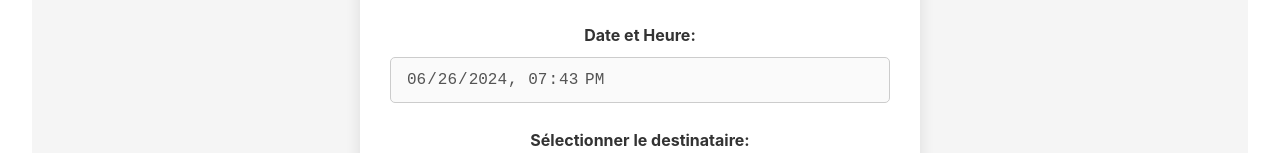
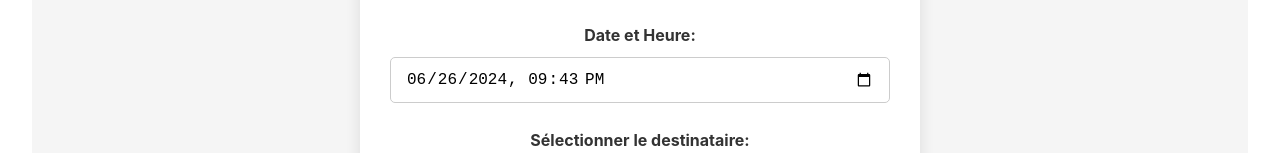
Before and after one commit to yacine977/frontend-gestion-projet, a React (Vite) app: page /send-message in a window 1280 px wide. Shown: the part 414-567 px from the top of the page. Built offline with nearby package versions, Linux system fonts and the light colour scheme; no server answers.

Commit message:
Intégration de l'enregistrement et de l'affichage de l'heure locale à Bruxelles lors de l'envoi d'un message

```diff
--- a/package.json
+++ b/package.json
@@ -19,6 +19,7 @@
     "@mui/material": "^5.15.20",
     "firebase": "^10.12.2",
     "moment": "^2.30.1",
+    "moment-timezone": "^0.5.45",
     "react": "^18.2.0",
     "react-bootstrap": "^2.10.2",
     "react-dom": "^18.2.0",
--- a/src/composants/NotificationsUtilisateur.jsx
+++ b/src/composants/NotificationsUtilisateur.jsx
@@ -1,5 +1,6 @@
 import React, { useEffect, useState } from "react";
 import moment from 'moment';
+import 'moment/locale/fr';
 import '../styles/NotificationsUtilisateur.css';
 
 function NotificationsUtilisateur() {
@@ -65,7 +66,7 @@ function NotificationsUtilisateur() {
           <div key={notification.id} className={`notification ${notification.isNew ? 'new' : ''}`}>
             <p>{notification.message}</p>
             <p className="notification-date">
-              Date: {moment(notification.dateHeure).locale('fr').format('LLLL')}
+              Date: {moment(notification.dateHeure).subtract(10, 'hours').add(1, 'day').locale('fr').format('LLLL')}
             </p>
             {notification.isNew && (
               <button
--- a/src/composants/SendMessageForm.jsx
+++ b/src/composants/SendMessageForm.jsx
@@ -4,7 +4,10 @@ import '../styles/SendMessageForm.css'; // Assurez-vous d'ajouter ce fichier CSS
 
 function SendMessageForm() {
   const [message, setMessage] = useState('');
-  const [dateHeure, setDateHeure] = useState(() => new Date().toISOString().slice(0, 16)); // Initialiser avec la date et heure locale
+  const [dateHeure, setDateHeure] = useState(() => {
+    const now = new Date();
+    return now.toLocaleString('sv', { timeZone: 'Europe/Brussels' }).slice(0, 16);
+  });
   const [utilisateurId, setUtilisateurId] = useState('');
   const [users, setUsers] = useState([]); // État pour stocker la liste des utilisateurs
   const navigate = useNavigate();
@@ -32,7 +35,7 @@ function SendMessageForm() {
     e.preventDefault();
     try {
       // Conversion de la dateHeure de l'état au format MySQL
-    const dateHeureMySQL = dateHeure.replace(/T/, ' ').replace(/:\d\d\.\d+/, '');
+      const dateHeureMySQL = new Date(dateHeure).toISOString().slice(0, 19).replace('T', ' ');
 
       const response = await fetch('http://localhost:3000/notification/nouvelle-notification', {
         method: 'POST',
@@ -77,7 +80,6 @@ function SendMessageForm() {
             className="form-control"
             value={dateHeure}
             onChange={(e) => setDateHeure(e.target.value)}
-            disabled // Désactiver la modification de la date et heure
           />
         </div>
         <div className="form-group">
```
Also changed, not shown: 1 other file (tests, documents, lock files or other folders). Lines whose indentation alone changed are shown as unchanged.
